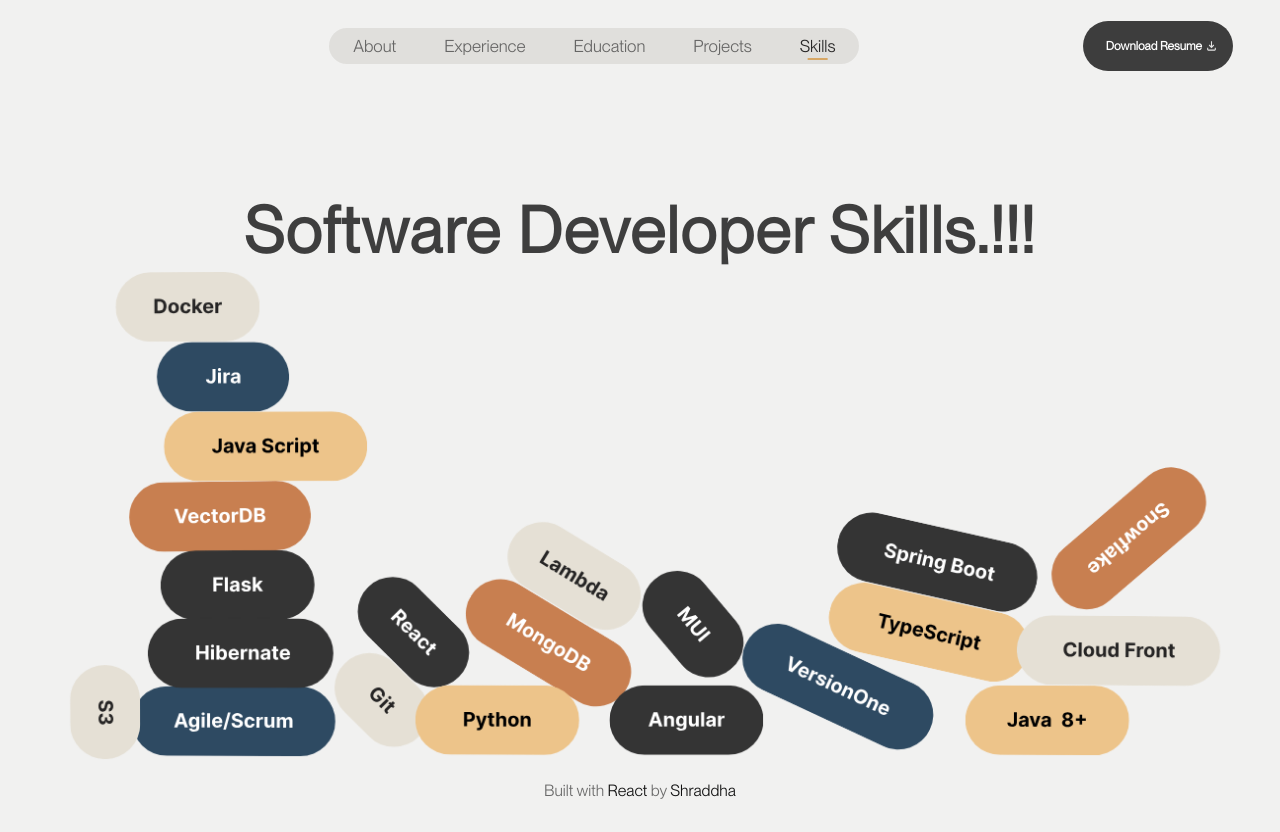
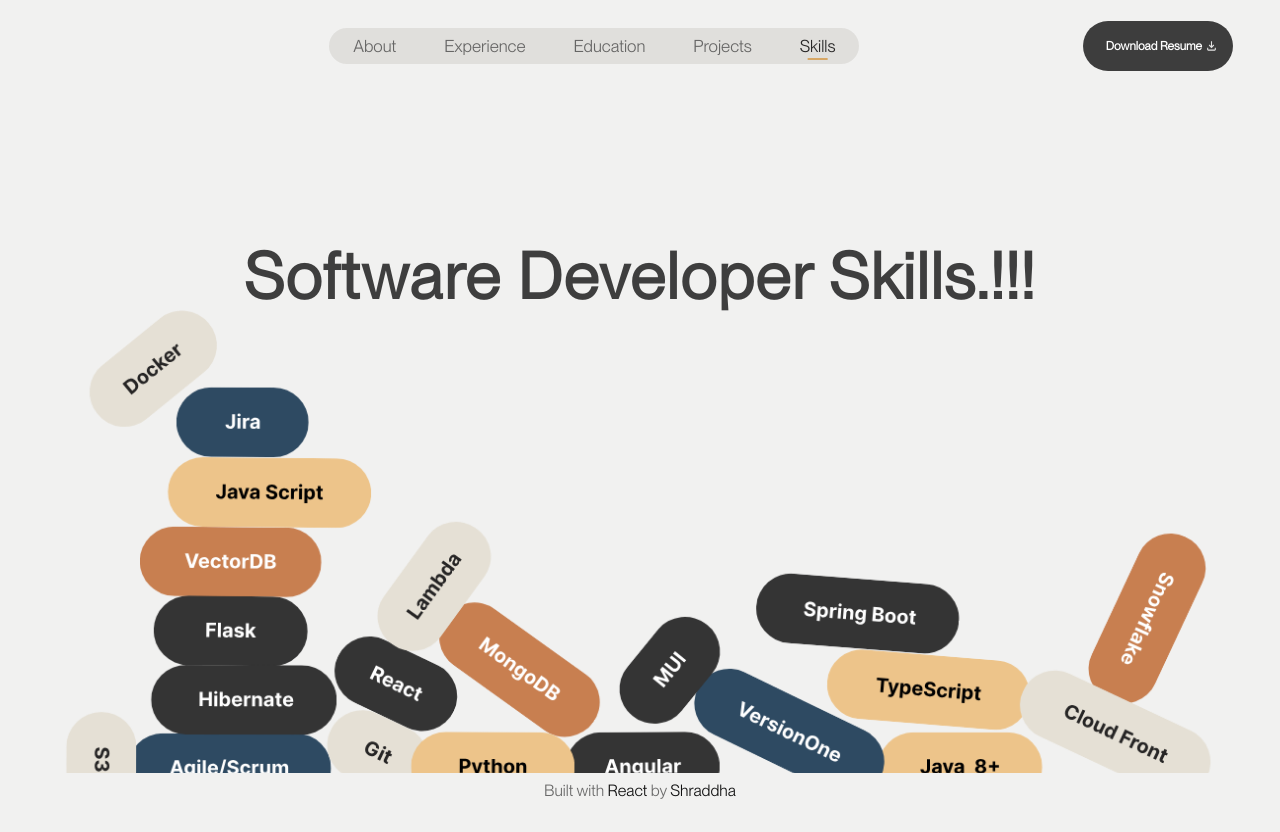
Before and after one commit to shraddha014/personal-website, a Next.js app: page /skills in a window 1280 px wide. Built offline with nearby package versions, Linux system fonts and the light colour scheme.

Commit message:
aligment issue

```diff
--- a/src/app/components/bouncingskillswrapper.tsx
+++ b/src/app/components/bouncingskillswrapper.tsx
@@ -119,7 +119,7 @@
     }
 
 
-    const ground = Bodies.rectangle(width / 2, height - 105, width, 0.1, { isStatic: true, friction: 10, render: { visible: false } });
+    const ground = Bodies.rectangle(width / 2, height *0.87, width, 0.1, { isStatic: true, friction: 10, render: { visible: false } });
     const rightWall = Bodies.rectangle(width - 100, height / 2, 20, height, { isStatic: true, friction: 10, render: { visible: false } })
     const leftWall = Bodies.rectangle(0, height / 2, 20, height, { isStatic: true, friction: 10, render: { visible: false } });
     const topWall = Bodies.rectangle(width / 2, 0, width, 20, {
--- a/src/app/components/skillseffect.module.css
+++ b/src/app/components/skillseffect.module.css
@@ -2,7 +2,6 @@
   position: relative;
   width: 100%;
   height: 90vh;
-  overflow: hidden;
 }
 
 .simulationContainer {
--- a/src/app/globals.css
+++ b/src/app/globals.css
@@ -69,7 +69,7 @@
   margin-top: -3rem;
   overflow: auto;
   flex-grow: 1;
-  padding-top: 4.2vh;
+  padding-top: 10vh;
 }
 
 .footer {
```
